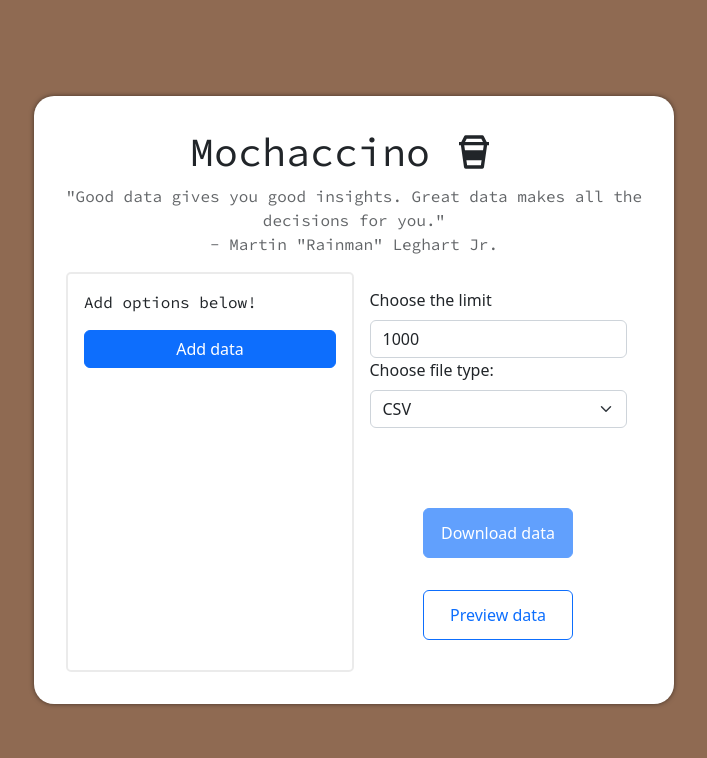
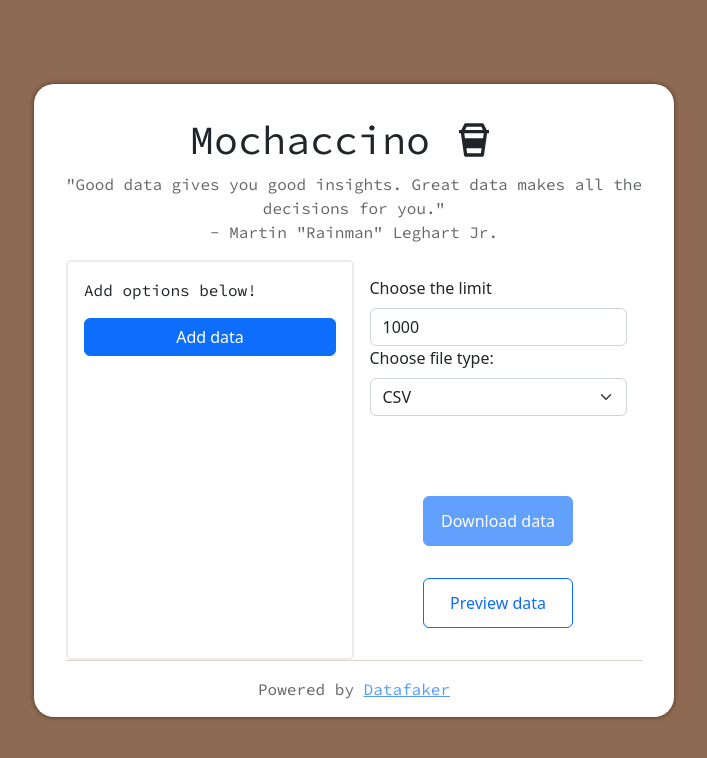
Before and after one commit to panilya/mochaccino, a React (Create React App) app in the folder mochaccino-client/: page / in a window 1280 px wide. Shown: the top 758 px of the page, without its empty margins (286-993 px from the left). Built offline with nearby package versions, Linux system fonts and the light colour scheme.

Commit message:
Added Credits

```diff
--- a/mochaccino-client/src/Page/Home/Home.css
+++ b/mochaccino-client/src/Page/Home/Home.css
@@ -40,8 +40,9 @@
   width: 50%;
   flex-direction: column;
   align-items: flex-start;
-  justify-content: space-around;
+  justify-content: space-between;
   padding: 2em;
+  padding-bottom: 0em;
 }
 
 .home__button-wrapper {
@@ -80,4 +81,22 @@
   display: flex;
   align-items: center;
   justify-content: center;
+}
+
+.home__footer {
+  display: flex;
+  align-items: center;
+  justify-content: center;
+  border-top: 1px solid rgba(143, 106, 82, 0.2941176471);
+  width: 100%;
+  height: -webkit-fit-content;
+  height: -moz-fit-content;
+  height: fit-content;
+  padding: 1em 0em;
+}
+
+.home__credits {
+  text-align: center;
+  opacity: 0.7;
+  margin: 0;
 }/*# sourceMappingURL=Home.css.map */
--- a/mochaccino-client/src/Page/Home/Home.scss
+++ b/mochaccino-client/src/Page/Home/Home.scss
@@ -29,8 +29,9 @@
   width: 50%;
   flex-direction: column;
   align-items: flex-start;
-  justify-content: space-around;
+  justify-content: space-between;
   padding: 2em;
+  padding-bottom: 0em;
 }
 .home__button-wrapper {
   margin-top: auto;
@@ -62,3 +63,18 @@
   align-items: center;
   justify-content: center;
 }
+.home__footer {
+  display: flex;
+  align-items: center;
+  justify-content: center;
+  border-top: 1px solid #8f6a524b;
+  width: 100%;
+  height: fit-content;
+
+  padding: 1em 0em;
+}
+.home__credits {
+  text-align: center;
+  opacity: 0.7;
+  margin: 0;
+}
--- a/mochaccino-client/src/Page/Home/Home.tsx
+++ b/mochaccino-client/src/Page/Home/Home.tsx
@@ -8,6 +8,7 @@ import { useDownloadData } from "../../Hooks/useDownloadData";
 import "bootstrap/dist/css/bootstrap.min.css";
 import "./Home.css";
 import Form from "react-bootstrap/Form";
+import { Card } from "react-bootstrap";
 
 interface HomeProps {}
 
@@ -82,6 +83,12 @@ const Home: React.FC<HomeProps> = () => {
             </div>
           </div>
         </div>
+        <footer className="home__footer">
+          <p className="home__credits">
+            Powered by{" "}
+            <a href="https://github.com/datafaker-net/datafaker" >Datafaker</a>{" "}
+          </p>
+        </footer>
       </div>
     </div>
   );
```
Also changed, not shown: 1 other file (tests, documents, lock files or other folders).
